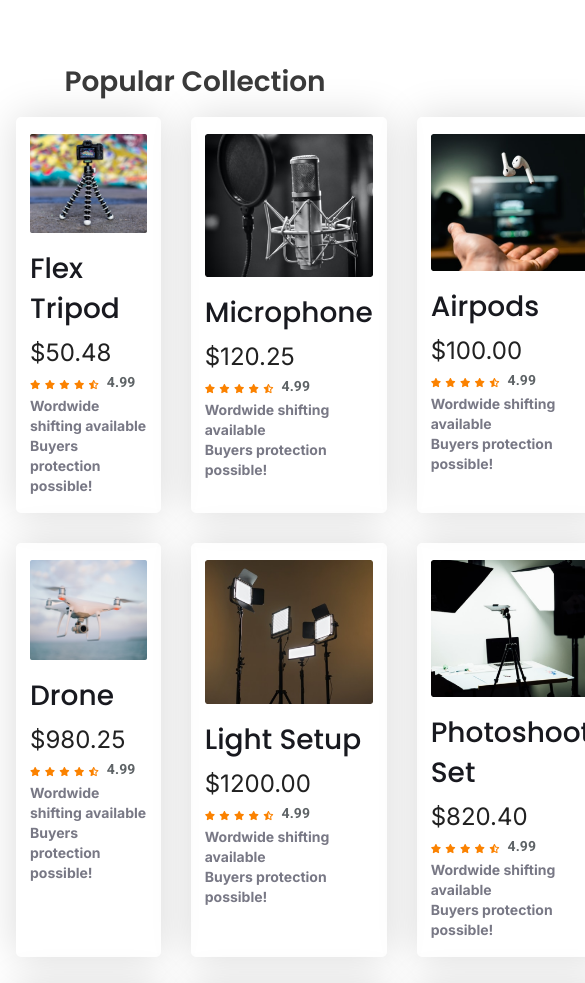
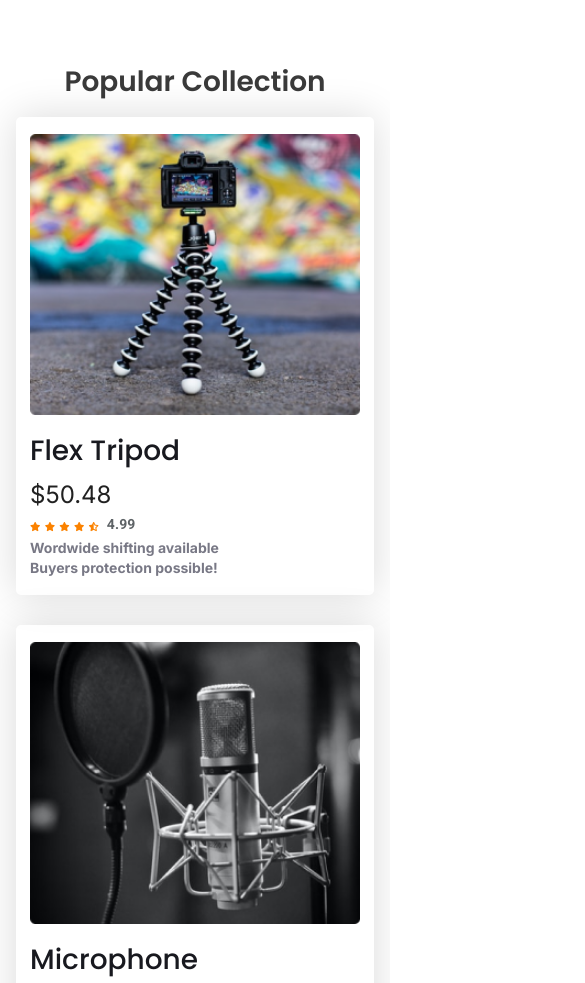
Before and after one commit to nowroz/influencers-gears, a plain HTML site: page index.html in a window 390 px wide. Shown: the part 803-1786 px from the top of the page, 585 px wide, since content can reach past the window. Drawn offline with Linux system fonts and the light colour scheme.

Commit message:
Make popular collection section responsive

```diff
--- a/styles/index.css
+++ b/styles/index.css
@@ -387,6 +387,10 @@ header {
     row-gap: 2rem;
     align-content: space-between;
   }
+
+  #products-card-container {
+    grid-template-columns: 1fr;
+  }
 }
 
 /* medium device */
```
